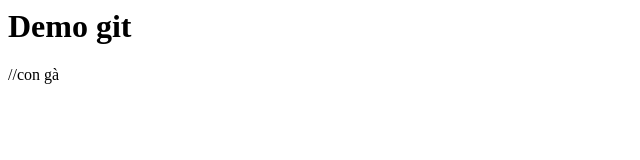
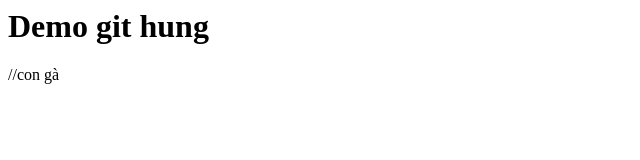
Before and after one commit to Thangdshp/test, a plain HTML site: page index.html in a window 1280 px wide. Shown: the whole page, without its empty margins (0-640 px from the left). Drawn offline with Linux system fonts and the light colour scheme.

Commit message:
Update index.html

```diff
--- a/index.html
+++ b/index.html
@@ -1,2 +1,2 @@
-<h1>Demo git</h1>
+<h1>Demo git hung</h1>
 //con gà
```
